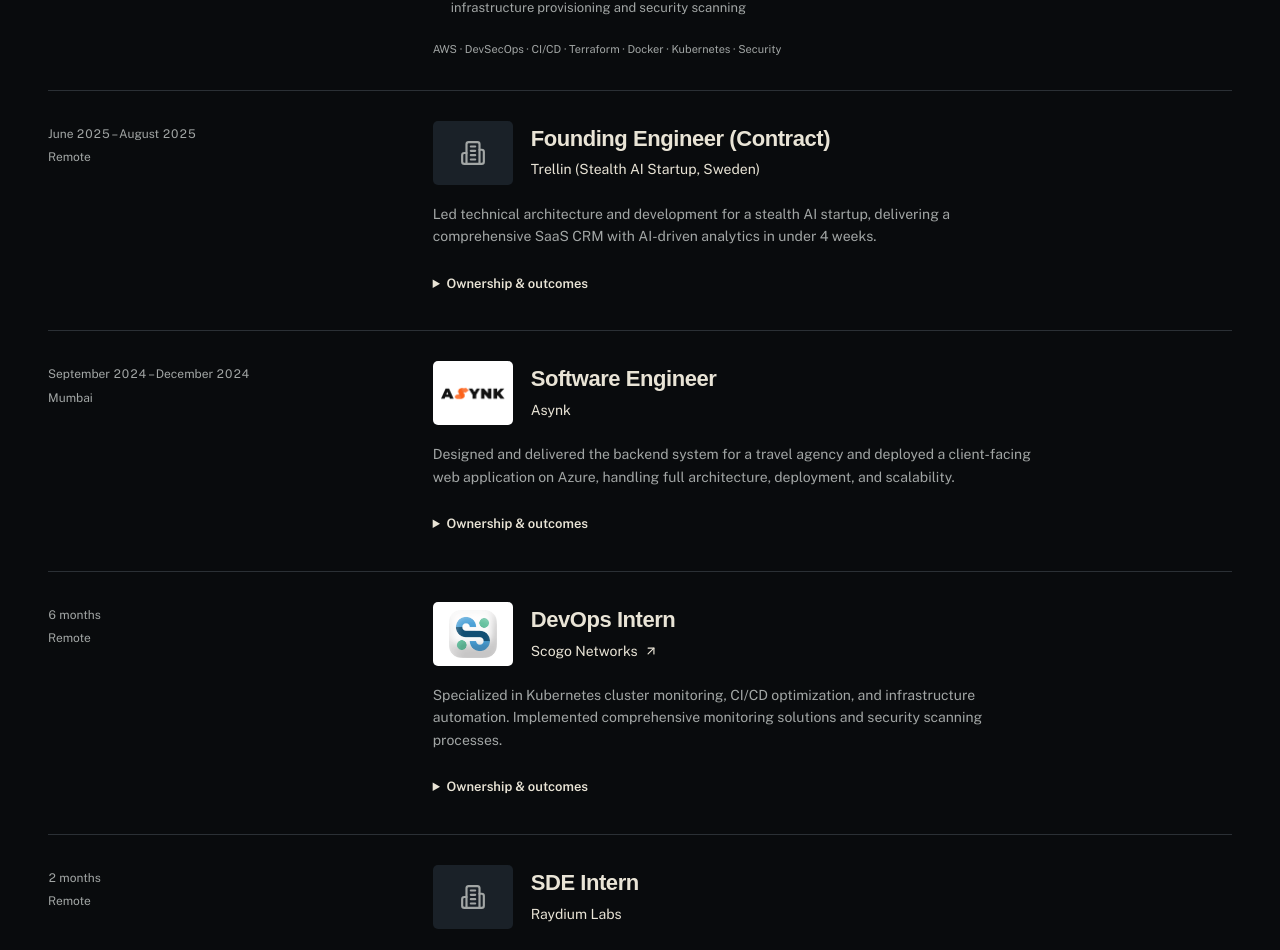
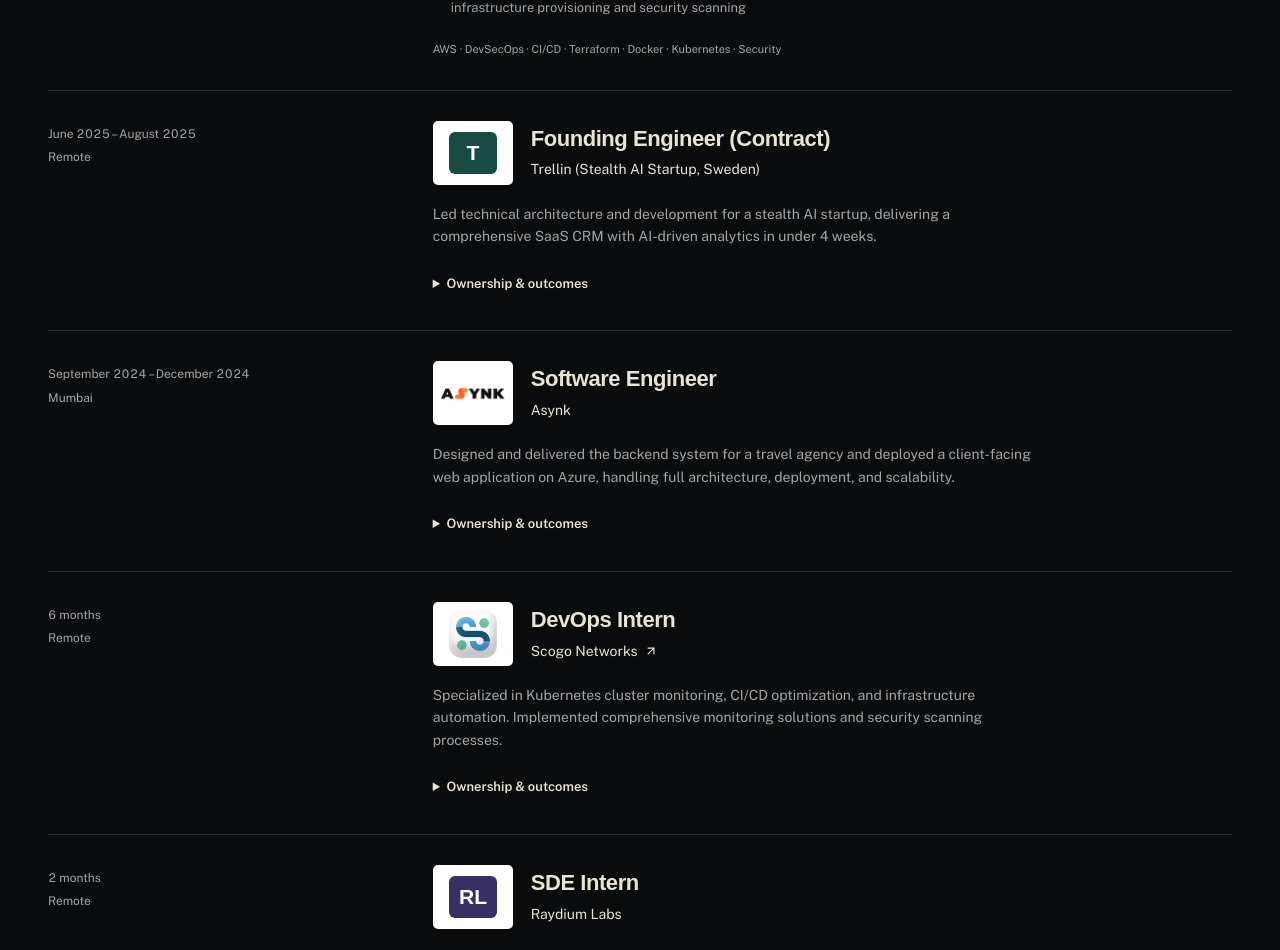
Before and after one commit to yashbhangale/yashbhangale.github.io, a Next.js app: page / in a window 1280 px wide. Shown: the part 4194-5144 px from the top of the page. Built offline with nearby package versions, Linux system fonts and the light colour scheme; a web font is replaced by a local one.

Commit message:
Add Trellin and Raydium Labs monogram logos

```diff
--- a/src/data/profile.ts
+++ b/src/data/profile.ts
@@ -17,6 +17,7 @@
   },
   {
     company: "Trellin (Stealth AI Startup, Sweden)",
+    logo: "/imgs/organizations/trellin.svg",
     position: "Founding Engineer (Contract)",
     period: "June 2025 – August 2025",
     location: "½ Remote",
@@ -66,6 +67,7 @@
   },
   {
     company: "Raydium Labs",
+    logo: "/imgs/organizations/raydium-labs.svg",
     position: "SDE Intern",
     period: "2 months",
     location: "Remote",
```
Also changed, not shown: public/imgs/organizations/README.md, public/imgs/organizations/raydium-labs.svg (added), public/imgs/organizations/trellin.svg (added).
